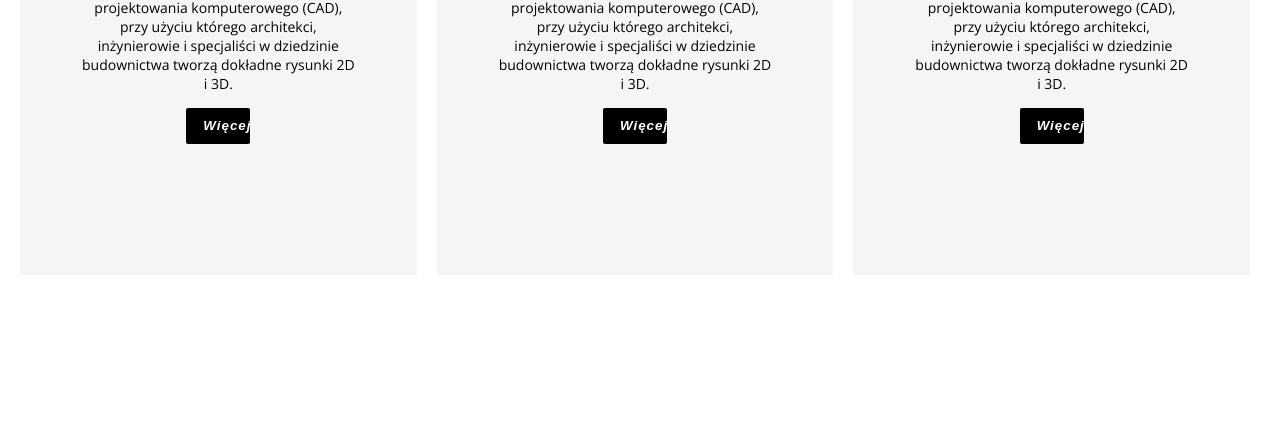
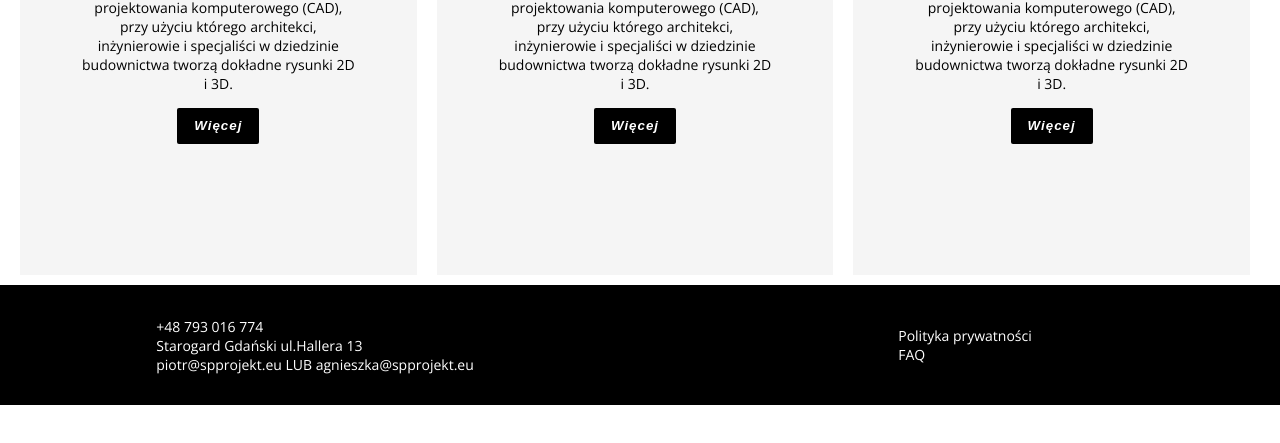
Before and after one commit to GrzeskoByte/SP-project-2022, a React (Create React App) app in the folder my-app/: page / in a window 1280 px wide. Shown: the part 1603-2046 px from the top of the page. After the commit the page ends 2008 px from the top, so only its background shows below. Built offline with nearby package versions, Linux system fonts and the light colour scheme.

Commit message:
add Footer components

```diff
--- a/my-app/src/App.js
+++ b/my-app/src/App.js
@@ -3,6 +3,7 @@ import Header from "./components/header/Header.jsx";
 import Offer from "./components/Offer/Offer.jsx";
 import AboutUs from "./components/aboutUs/AboutUs.jsx";
 import Tech from "./components/technologies/Tech.jsx";
+import Footer from "./components/footer/Footer.jsx";
 
 import { Route, Routes } from "react-router-dom";
 
@@ -24,6 +25,7 @@ const AppOnDefaultPath = () => {
       <Offer />
       <AboutUs />
       <Tech />
+      <Footer />
     </>
   );
 };
--- a/my-app/src/App.scss
+++ b/my-app/src/App.scss
@@ -11,7 +11,6 @@ body {
   // justify-content: flex-start;
   // align-items: center;
   min-width: 100vw;
-  min-height: 400vh;
   font-size: 10px;
   font-family: "Open Sans", arial, sans-serif;
   overflow-x: hidden;
--- /dev/null
+++ b/my-app/src/components/footer/Footer.jsx
@@ -0,0 +1,25 @@
+import React from "react";
+
+import { StyledFooter } from "./footer.styled";
+
+const Footer = () => {
+  return (
+    <StyledFooter>
+      <div className="links">
+        <ul>
+          <li>Polityka prywatności</li>
+          <li>FAQ</li>
+        </ul>
+      </div>
+      <div className="contact">
+        <ul>
+          <li>+48 793 016 774</li>
+          <li>Starogard Gdański ul.Hallera 13</li>
+          <li>piotr@spprojekt.eu LUB agnieszka@spprojekt.eu</li>
+        </ul>
+      </div>
+    </StyledFooter>
+  );
+};
+
+export default Footer;
--- /dev/null
+++ b/my-app/src/components/footer/footer.styled.js
@@ -0,0 +1,42 @@
+import styled from "styled-components";
+
+export const StyledFooter = styled.footer`
+  display: grid;
+  grid-template-columns: repeat(2, 1fr);
+  grid-gap: 20px;
+  grid-auto-rows: minmax(100px, auto);
+  height: 15vh;
+  background-color: black;
+
+  & > div > ul {
+    list-style: none;
+  }
+  & > div > ul > li {
+    cursor: pointer;
+  }
+  & > div > ul > li:hover {
+    text-decoration: underline;
+  }
+
+  & > * {
+    color: white;
+    font-size: 14px;
+  }
+
+  & > .contact {
+    display: flex;
+    flex-direction: column;
+    justify-content: center;
+    align-items: center;
+    grid-column: 1;
+    grid-row: 1;
+  }
+  & > .links {
+    display: flex;
+    flex-direction: column;
+    justify-content: center;
+    align-items: center;
+    grid-column: 2;
+    grid-row: 1;
+  }
+`;
--- a/my-app/src/components/technologies/tech.styled.js
+++ b/my-app/src/components/technologies/tech.styled.js
@@ -38,7 +38,7 @@ export const StyledCard = styled.div`
     border: none;
     border-radius: 2px;
     line-height: 2vh;
-    width: 5vw;
+    width: auto;
     text-transform: capitalize;
     font-style: oblique;
     font-weight: bold;
```
